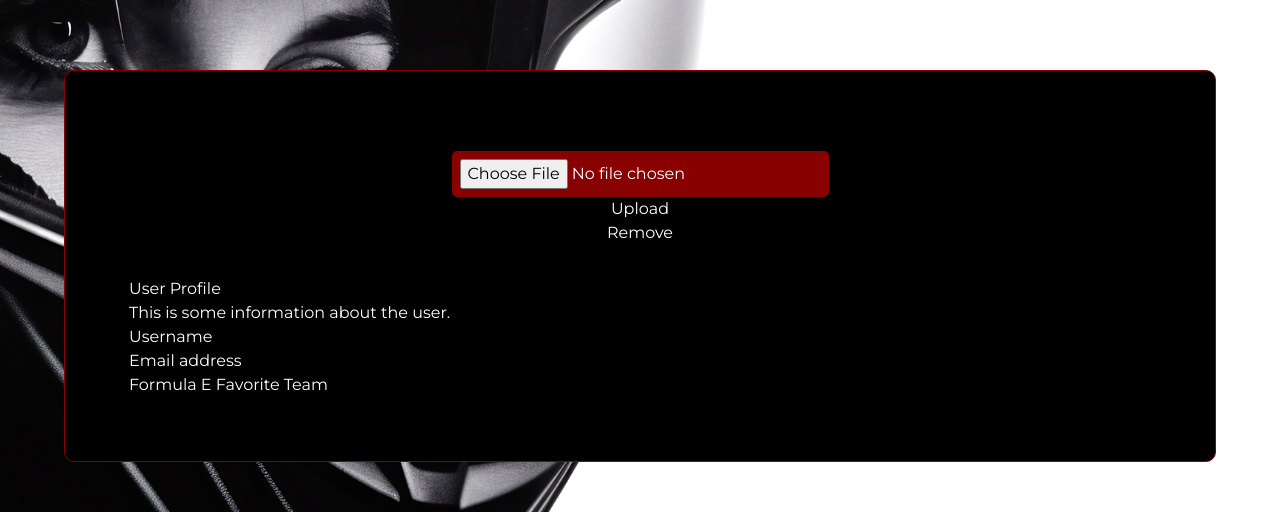
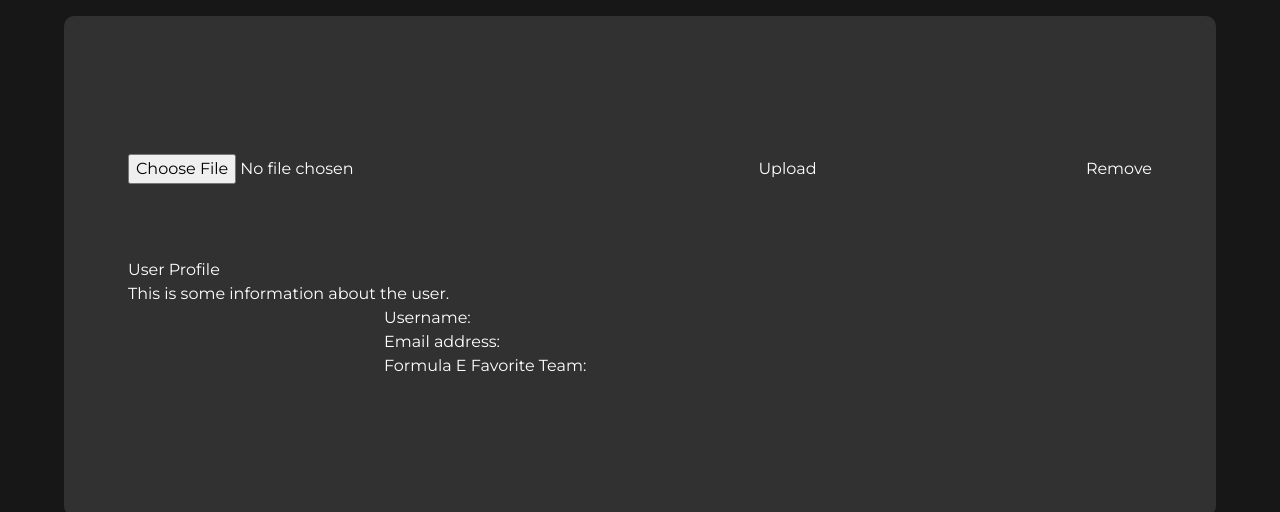
Before and after one commit to L-A-N-E/Mahindra-Web-Site, a React (Vite) app: page /profile in a window 1280 px wide. Shown: the part 197-709 px from the top of the page. Built offline with nearby package versions, Linux system fonts and the light colour scheme; no server answers.

Commit message:
Corrigindo slug dos pilotos e estilizando profile

```diff
--- a/src/routes/Pilots.jsx
+++ b/src/routes/Pilots.jsx
@@ -46,11 +46,12 @@ const Pilots = () => {
                 setPilots(pilotsData);
 
                 // Fetching informação específica do piloto
-                const pilotResponse = await fetch('https://api-tracer.vercel.app/pilots');
+                const pilotResponse = await fetch(`https://api-tracer.vercel.app/pilots?slug=${slug}`);
                 if (!pilotResponse.ok) {
                     throw new Error('Erro ao buscar dados do piloto');
                 }
                 const pilotData = await pilotResponse.json();
+                console.log(pilotData)
 
                 if (pilotData.length > 0) {
                     setPilotInfo(pilotData[0]);
@@ -72,6 +73,7 @@ const Pilots = () => {
         const currentIndex = pilots.findIndex(pilot => pilot.slug === slug); // Encontra o índice do piloto atual
         const nextIndex = (currentIndex + 1) % pilots.length; // Calcula o índice do próximo piloto
         const nextPilot = pilots[nextIndex]; // Obtém o próximo piloto
+
         navigate(`/pilots/${nextPilot.slug}`); // Navega para a rota do próximo piloto
     };
 
--- a/src/routes/Profile.jsx
+++ b/src/routes/Profile.jsx
@@ -3,21 +3,33 @@ import React, { useEffect, useState } from 'react';
 import { getAuth, onAuthStateChanged } from 'firebase/auth';
 import { doc, getDoc, setDoc, updateDoc, deleteField } from 'firebase/firestore';
 import { deleteObject, getDownloadURL, ref, uploadBytes } from 'firebase/storage';
+
+import { useTranslation } from 'react-i18next';
+
 // Importando config firebase
 import { db, storage } from '../firebase/firebase';
 
 import Swal from 'sweetalert2';
 import withReactContent from 'sweetalert2-react-content';
 
-import { ProfileStyle, ProfileContainer, ProfileSelectImage } from '../styles/ProfileStyle'
+import { ProfileStyle, ProfileContainer, ProfileSelectImage, UserContainer, UserProfile, UserInfo, UserText } from '../styles/ProfileStyle'
 
 const MySwal = withReactContent(Swal);
 
 const Profile = () => {
+
+    const { t, i18n } = useTranslation();
+
+    const changeLanguage = (lng) => {
+        i18n.changeLanguage(lng);
+    };
+
+
     const [avatar, setAvatar] = useState(null);
     const [userData, setUserData] = useState({});
     const [error, setError] = useState(null);
     const auth = getAuth();
+
 
     useEffect(() => {
         const unsubscribe = onAuthStateChanged(auth, async (currentUser) => {
@@ -119,29 +131,29 @@ const Profile = () => {
                     <button onClick={handleUpload}>Upload</button>
                     <button onClick={handleRemove}>Remove</button>
                 </ProfileSelectImage>
+                {error && <p>{error}</p>}
 
-                {error && <p>{error}</p>}
-                <div>
-                    <h3>User Profile</h3>
-                    <p>This is some information about the user.</p>
-                </div>
+                <UserContainer>
+                    <UserProfile>
+                        <h3>User Profile</h3>
+                        <p>This is some information about the user.</p>
+                    </UserProfile>
 
-                <div>
-                    <dl>
-                        <div>
-                            <dt>Username</dt>
+                    <UserInfo>
+                        <UserText>
+                            <dt>Username: </dt>
                             <dd>{userData.username}</dd>
-                        </div>
-                        <div>
-                            <dt>Email address</dt>
+                        </UserText>
+                        <UserText>
+                            <dt>Email address: </dt>
                             <dd>{userData.email}</dd>
-                        </div>
-                        <div>
-                            <dt>Formula E Favorite Team</dt>
+                        </UserText>
+                        <UserText>
+                            <dt>Formula E Favorite Team: </dt>
                             <dd>{userData.favoriteTeam}</dd>
-                        </div>
-                    </dl>
-                </div>
+                        </UserText>
+                    </UserInfo>
+                </UserContainer>
             </ProfileContainer>
         </ProfileStyle>
     );
--- a/src/styles/ProfileStyle.jsx
+++ b/src/styles/ProfileStyle.jsx
@@ -5,7 +5,7 @@ import backgroundprofile from '../assets/profile/bg-profile.png'
 export const ProfileStyle = styled.section`
     min-height: 100dvh;
     display: flex;
-    background-image: url(${backgroundprofile});
+    background-color: ${Colors.dark_gray};
     background-position: center;
     background-size: cover;
     align-items:center;
@@ -14,75 +14,45 @@ export const ProfileStyle = styled.section`
 
 export const ProfileContainer = styled.div`
     width: 90%;
-    background-color: ${Colors.black};
+    min-height: 500px;
+    background-color: ${Colors.gray};
     color:${Colors.white};
     padding: 4rem;
-    border: solid 1px ${Colors.red_hover};
     border-radius: 10px;
+    display: flex;
+    flex-direction: column;
+    justify-content: space-evenly;
 `
 
 export const ProfileSelectImage = styled.div`
+    width: 100%;
+    display: flex;
+    justify-content: space-between;
+    flex-wrap: wrap;
+`;
+
+export const UserContainer = styled.div`
+    width: 100%;
+    height: 100%;
     display: flex;
     flex-direction: column;
-    align-items: center;
-    justify-content: center;
-    margin-bottom: 2rem;
 
-    input[type="file"] {
-        margin-top: 1rem;
-        padding: 0.5rem;
-        background-color: ${Colors.red_hover};
-        border: none;
-        color: ${Colors.white};
-        border-radius: 5px;
-        cursor: pointer;
-    }
 `;
 
-export const ProfileAvatar = styled.div`
-    width: 150px;
-    height: 150px;
-    margin-bottom: 1rem;
-    border-radius: 50%;
-    overflow: hidden;
-    background-color: ${Colors.gray};
-    display: flex;
-    align-items: center;
-    justify-content: center;
+export const UserProfile = styled.div`
 
-    img {
-        width: 100%;
-        height: 100%;
-        object-fit: cover;
-    }
 `;
 
-export const UploadButton = styled.button`
-    padding: 0.5rem 1rem;
-    background-color: ${Colors.red_1};
-    color: ${Colors.white};
-    border: none;
-    border-radius: 5px;
-    cursor: pointer;
-    margin: 0.5rem;
-
-    &:hover {
-        background-color: ${Colors.red_hover};
-    }
+export const UserInfo = styled.div`
+    width: 100%;
+    display: flex;
+    flex-direction: column;
+    justify-content: center;
+    align-items: center;
 `;
 
-export const RemoveButton = styled(UploadButton)`
-    background-color: ${Colors.red_hover};
-
-    &:hover {
-        background-color: ${Colors.red_1};
-    }
+export const UserText = styled.div`
+    display: flex;
+    width: 50%;
+    justify-content: space-between;
 `;
-
-export const ProfileDetails = styled.div`
-    text-align: left;
-`;
-
-export const ErrorMessage = styled.p`
-    color: ${Colors.red_hover};
-`;
```
